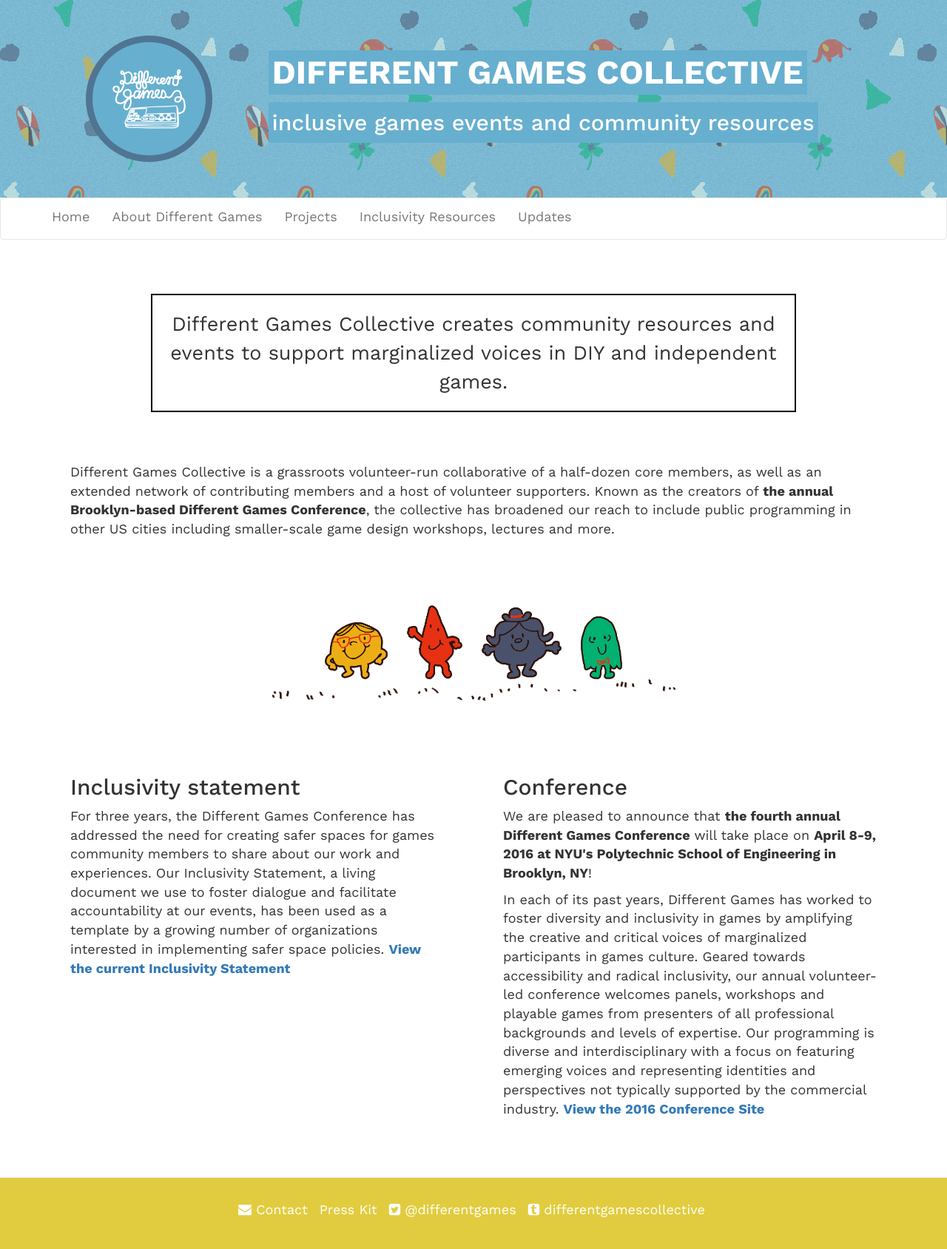
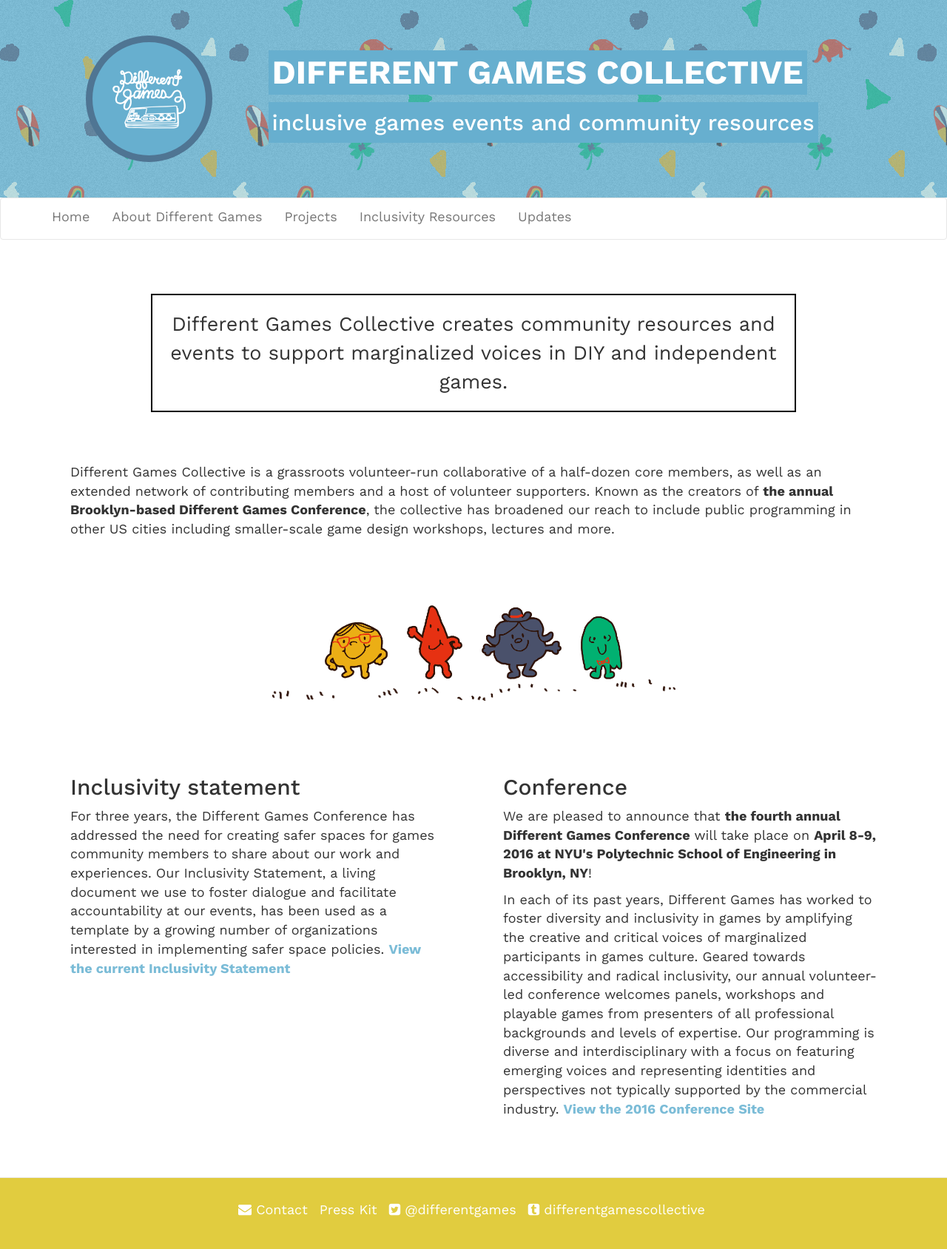
Before and after one commit to differentgames/collective-site, a Jekyll site: the page built from index.html, in a window 1280 px wide. Shown: the whole page at 74% size. Built offline with Jekyll 4.4.1, drawn with Linux system fonts in a browser that asks for light colours; nearby versions of some CDN libraries.

Commit message:
links are pretty

```diff
--- a/_sass/_pinwheel.scss
+++ b/_sass/_pinwheel.scss
@@ -1,6 +1,15 @@
 body {
     font-family: $base-font-family;
     font-size: $base-font-size;
+}
+
+a {
+  color: $pinwheel-blue;
+  transition: .1s ease-in all;
+  &:hover {
+    color: $pinwheel-dark-blue;
+    text-decoration: none;
+  }
 }
 
 .banner {
```
